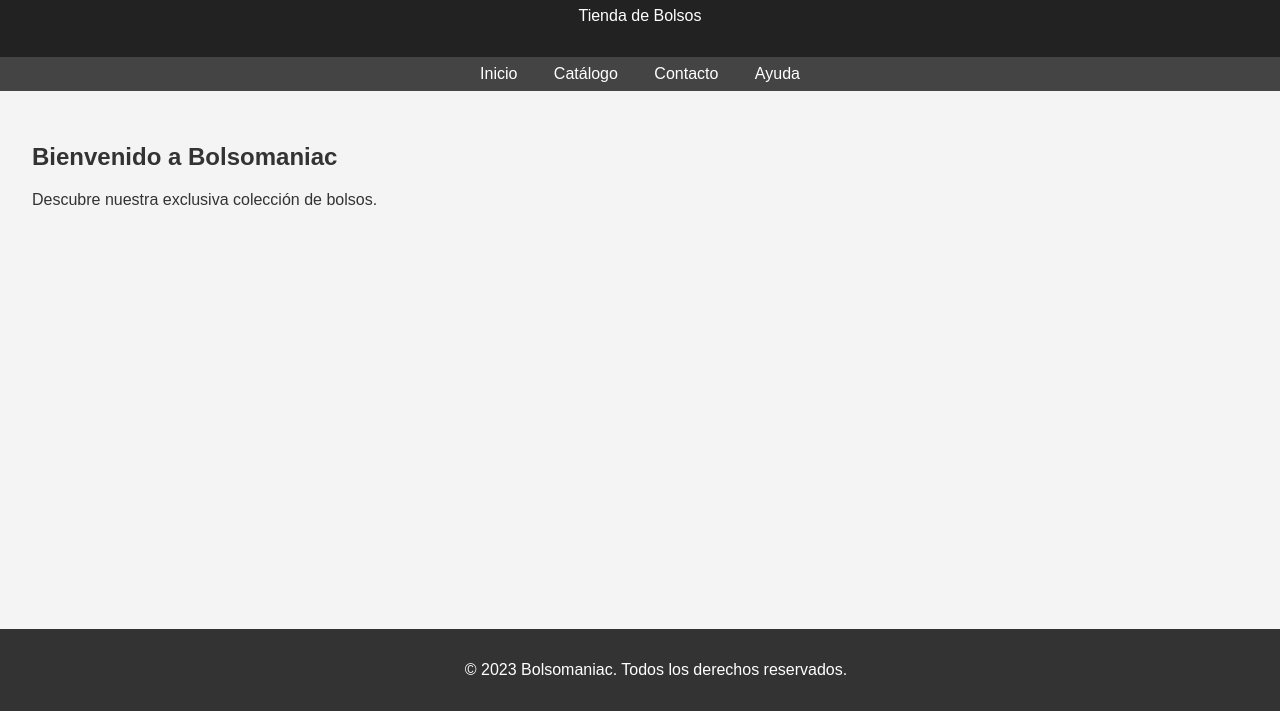
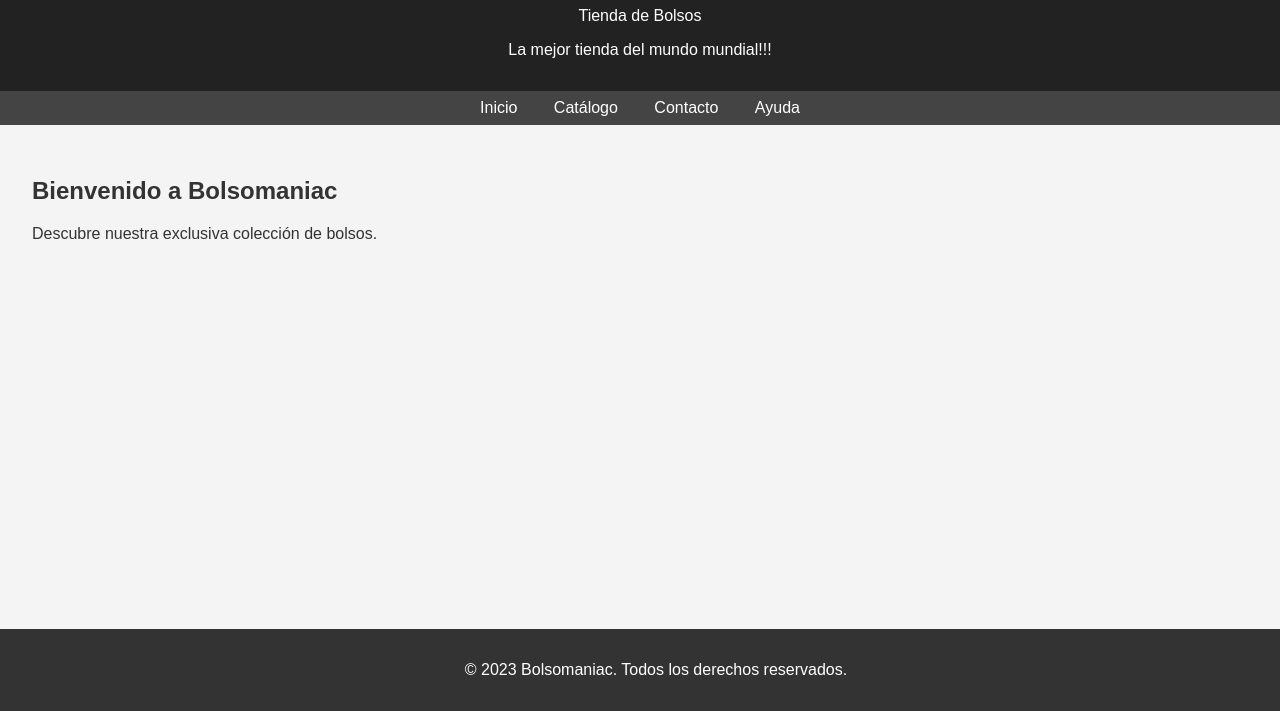
Before and after one commit to inesDaw/bolsomaniac, a plain HTML site: page index.html in a window 1280 px wide. Shown: the part 89-800 px from the top of the page. Drawn offline with Linux system fonts and the light colour scheme.

Commit message:
cambios en index en la nueva copia

```diff
--- a/index.html
+++ b/index.html
@@ -11,6 +11,7 @@
     <header>
         <h1>Bolsomaniac</h1>
         <p>Tienda de Bolsos</p>
+        <p>La mejor tienda del mundo mundial!!!</p>
     </header>
 
     <nav>
```
